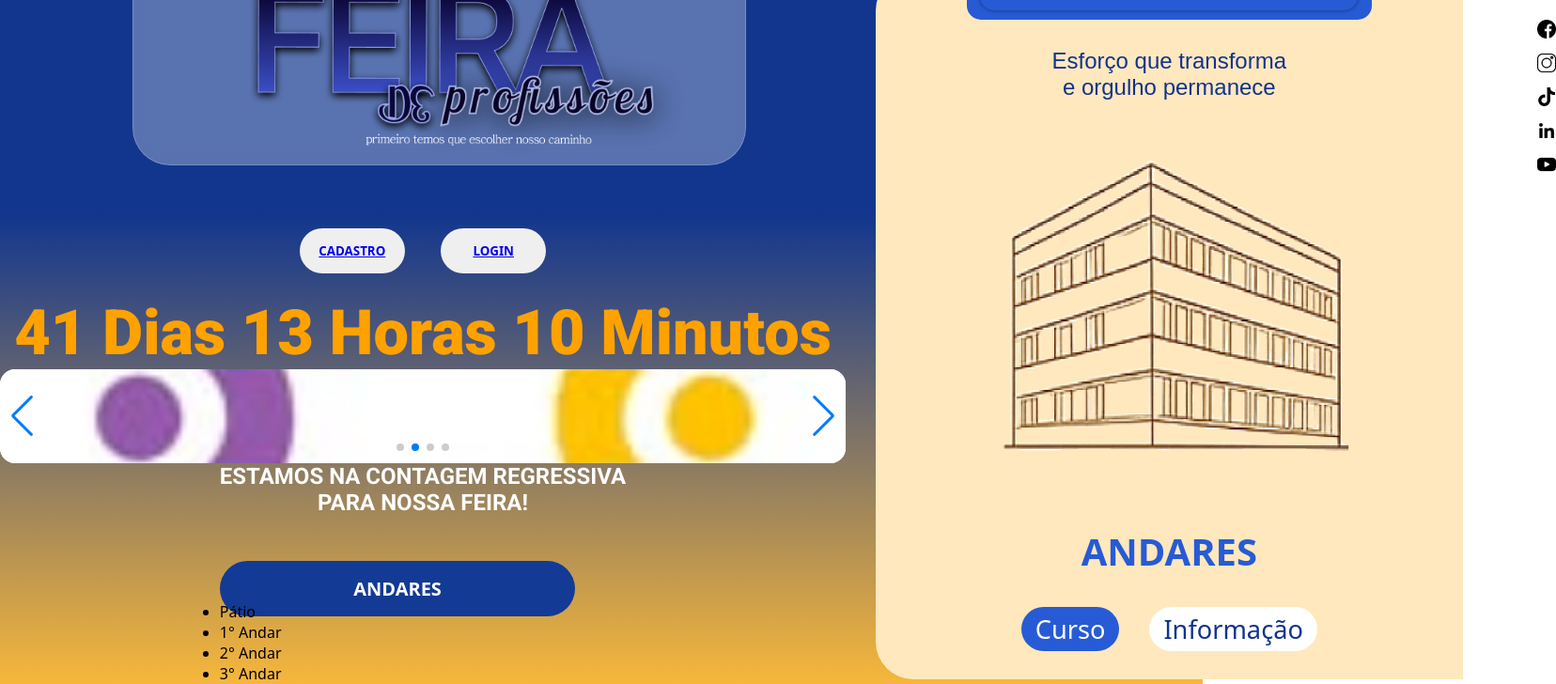
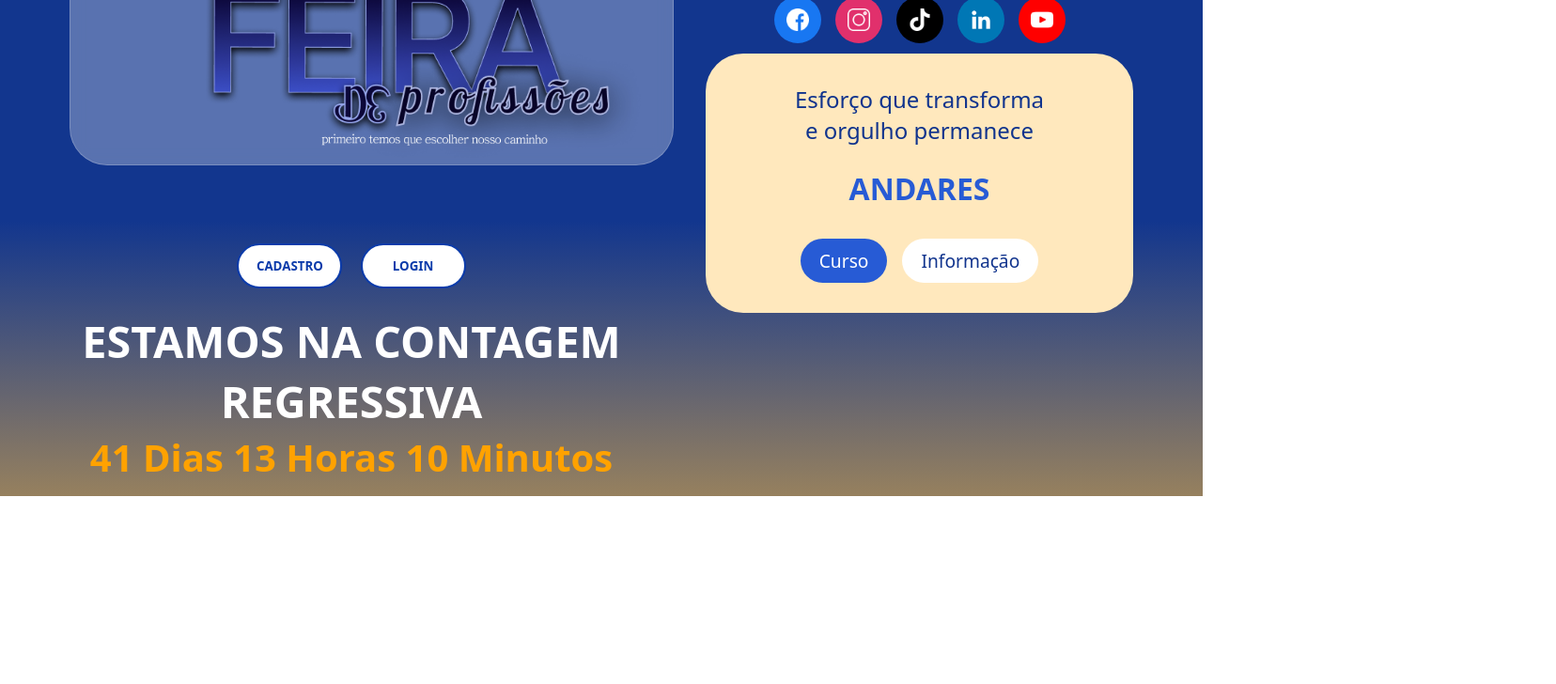
Before and after one commit to Mandeds/Feira-de-Profissoes, a React (Vite) app: page / in a window 1280 px wide. Shown: the part 272-1000 px from the top of the page at 94% size, 1656 px wide, since content can reach past the window. After the commit the page ends 800 px from the top, so only its background shows below. Built offline with nearby package versions, Linux system fonts and the light colour scheme.

Commit message:
Mudanças

```diff
--- a/src/react/home/home.jsx
+++ b/src/react/home/home.jsx
@@ -156,53 +156,15 @@ export default function Home() {
                     </div>
 
                     <h1 className="horario">
+                    <h3>ESTAMOS NA CONTAGEM REGRESSIVA</h3>
                         {timeLeft.days} Dias {timeLeft.hours} Horas {timeLeft.minutes} Minutos
                     </h1>
 
-                    <div style={{ width: '100%', maxWidth: 900, margin: '0 auto' }}>
-                        <Swiper
-                            modules={[Navigation, Pagination, A11y, Autoplay, EffectFade]}
-                            navigation
-                            pagination={{ clickable: true }}
-                            autoplay={{ delay: 3000, disableOnInteraction: false }}
-                            effect="fade"
-                            loop
-                            speed={600}
-                            spaceBetween={16}
-                            slidesPerView={1}
-                            style={{ borderRadius: 16, overflow: 'hidden' }}
-                        >
-                            {imagens.map((img) => (
-                                <SwiperSlide
-                                    key={img.id}
-                                    style={{
-                                        width: "100%",        // ocupa toda a largura do container
-                                        height: 100,          // altura fixa para todas as imagens
-                                        display: "flex",
-                                        alignItems: "center",
-                                        justifyContent: "center",
-                                        backgroundColor: "#000" // fundo para quando a imagem não cobre 100%
-                                    }}
-                                >
-                                    <img
-                                        src={img.src}
-                                        alt={img.alt}
-                                        style={{
-                                            width: "100%",
-                                            height: "100%",
-                                            objectFit: "cover", // preenche todo o slide mantendo proporção
-                                            display: "block"
-                                        }}
-                                        loading="lazy"
-                                    />
-                                </SwiperSlide>
-                            ))}
-                        </Swiper>
-                    </div>
+                    <h3 className="paranossafeira">PARA NOSSA FEIRA!</h3>
+
 
                     <div className="informacoes">
-                        <h2>ESTAMOS NA CONTAGEM REGRESSIVA</h2>
-                        <h2>PARA NOSSA FEIRA!</h2>
+
                         {/* AO SELECIONAR OS ANDARES A IMAGEM AO LADO TRCA DE ACORDO COM A OPÇÂO*/}
                         <Link className="andares" onClick={voltarTitulo} >ANDARES</Link>
                         <div className="escolhas">
@@ -239,7 +201,6 @@ export default function Home() {
                     <div className="cards_andares">
                         <h2>Esforço que transforma <br />
                             e orgulho permanece</h2>
-                        <img src={src} />
                         <div className="andares_fotos">
 
                         </div>
--- a/src/react/home/style.scss
+++ b/src/react/home/style.scss
@@ -1,16 +1,27 @@
+/* Reset básico de todos os elementos */
 * {
-    padding: 0;
-    margin: 0;
-    box-sizing: border-box;
-    font-family: system-ui, -apple-system, BlinkMacSystemFont, 'Segoe UI', Roboto, Oxygen, Ubuntu, Cantarell, 'Open Sans', 'Helvetica Neue', sans-serif;
+    padding: 0; /* remove espaçamento interno */
+    margin: 0;  /* remove espaçamento externo */
+    box-sizing: border-box; /* inclui padding e border na largura total */
+    font-family: system-ui, -apple-system, BlinkMacSystemFont, 'Segoe UI', Roboto, Oxygen, Ubuntu, Cantarell, 'Open Sans', 'Helvetica Neue', sans-serif; /* fonte padrão do sistema */
 }
 
-
-.container_home {
-    background-image: linear-gradient(to bottom, #12368E 50%, #F7B73B);
-    height: 1000px;
+/* Configuração do body e html */
+body, html {
+    width: 100%;
+    height: 100%;
+    overflow-x: hidden; /* evita barra horizontal */
 }
 
+/* Container principal da home */
+.container_home {
+    background-image: linear-gradient(to bottom, #12368E 50%, #F7B73B); /* gradiente vertical */
+    min-height: 100vh; /* altura mínima = tela toda */
+    width: 100%;
+    overflow-x: hidden;
+}
+
+/* Header da página */
 header {
     width: 100%;
     padding: 15px 40px;
@@ -18,234 +29,308 @@ header {
     display: flex;
     align-items: center;
     justify-content: space-between;
-    box-shadow: 0px 4px 5px rgba(0, 0, 0, 0.25);
+    box-shadow: 0px 4px 5px rgba(0, 0, 0, 0.25); /* sombra abaixo do header */
 }
 
+/* Logo principal */
 header img:nth-child(1) {
     height: 80px;
 }
 
+/* Logo ou ícone secundário */
 header img:nth-child(3) {
     height: 45px;
-    transition: all 0.5s ease-in-out;
+    transition: all 0.5s ease-in-out; /* efeito suave */
 }
 
+/* Hover do ícone do header */
 header img:nth-child(3):hover {
-    transform: scale(1.2);
+    transform: scale(1.2); /* aumenta o tamanho ao passar o mouse */
 }
 
-
-
-
-.link {
-    text-decoration: none;
+/* Botões / links principais */
+.link, .link1 {
+    text-decoration: none; /* remove underline */
     background-color: #F4BF50;
     color: #10338D;
     font-family: Arial, Helvetica, sans-serif;
     font-weight: 700;
     padding: 12px 25px;
-    border-radius: 36px 0px 0px 36px;
     transition: all 0.3s ease-in-out;
 }
 
+/* Bordas arredondadas específicas */
+.link {
+    border-radius: 36px 0px 0px 36px; /* arredonda só um lado */
+}
 .link1 {
-    text-decoration: none;
-    background-color: #F4BF50;
-    color: #10338D;
-    font-family: Arial, Helvetica, sans-serif;
-    font-weight: 700;
-    padding: 12px 25px;
     border-radius: 0px 36px 36px 0px;
-    transition: all 0.3s ease-in-out;
 }
 
+/* Hover para suavizar bordas */
 .link:hover,
 .link1:hover {
     border-radius: 45px;
 }
 
-/* SECTION PRINCIPAL */
-
-
+/* SEÇÃO PRINCIPAL */
+.container_main {
+    display: flex;
+    flex-wrap: wrap; /* quebra linhas em telas menores */
+    justify-content: center;
+    gap: 2rem; /* espaçamento entre elementos */
+    margin-top: 3rem;
+    width: 100%;
+}
 
 .container_principal {
     display: flex;
     flex-direction: column;
     align-items: center;
+    max-width: 600px; /* limite de largura */
+    width: 100%;
 }
 
+/* Caixa principal da feira */
 .container_principal>.feira {
     height: 230px;
-    margin-top: 60px;
-    margin-bottom: 45px;
-    margin-left: 35px;
-    padding-right: 50px;
-    background-color: rgba(255, 255, 255, 0.3);
-    /* fundo semi-transparente */
+    margin: 60px auto 45px auto;
+    padding: 0 20px;
+    background-color: rgba(255, 255, 255, 0.3); /* transparente com blur */
     border-radius: 40px;
     backdrop-filter: blur(10px);
-    /* efeito acrílico */
     -webkit-backdrop-filter: blur(10px);
-    /* para compatibilidade com Safari */
     border: 1px solid rgba(255, 255, 255, 0.2);
-    /* opcional: borda suave */
-
 }
 
-.container_principal button {
+/* Container dos botões */
+.botoes {
+    display: flex;
+    justify-content: center; /* centraliza horizontalmente */
+    gap: 1.2rem; /* espaço entre os botões */
+    margin-top: 1rem;
+}
+
+/* Botões */
+.botoes button {
     border-radius: 40px;
     height: 3rem;
     width: 7rem;
     color: #0b3baa;
-    margin: 0 1.2rem;
-    border: none;
-    border: #EFB657;
-    font-family: system-ui, -apple-system, BlinkMacSystemFont, 'Segoe UI', Roboto, Oxygen, Ubuntu, Cantarell, 'Open Sans', 'Helvetica Neue', sans-serif;
+    background-color: #fff; /* fundo branco */
+    border: 2px solid #0b3baa; /* contorno azul */
     font-weight: 600;
-    transition: all calc(0.5s) ease;
+    cursor: pointer;
+    transition: all 0.3s ease;
+    display: flex;
+    align-items: center;
+    justify-content: center;
+    padding: 0;
 }
 
-.container_principal button:hover {
-    transform: scale(1.3);
+/* Links dentro do botão */
+.botoes button a {
+    text-decoration: none; /* remove underline */
+    color: inherit; /* herda a cor do botão */
+    width: 100%;
+    height: 100%;
+    display: flex;
+    align-items: center;
+    justify-content: center;
+    font-weight: 800;
 }
 
-.container_main {
-    display: flex;
-    gap: 2rem;
-    margin-top: 3rem;
 
+/* Hover dos botões */
+.container_principal button:hover {
+    transform: scale(1.1);
 }
 
+/* Horário em destaque */
 .horario {
     font-weight: 900;
-    font-size: 50pt;
-    font-family: 'Roboto', sans-serif;
+    font-size: 2.5rem;
     margin-top: 1.5rem;
     color: #ffa200;
+    text-align: center;
 }
 
+.horario h3 {
+ color: white;
+}
+
+.paranossafeira {
+    color: white;
+    font-size: 50px;
+}
+
+/* Informações da seção */
+.informacoes {
+    text-align: center;
+}
 .informacoes>h2 {
     color: white;
     font-family: "Roboto";
-    display: flex;
-    justify-content: center;
-    align-items: center;
-}
-
-.informacoes>h2:nth-child(2) {
-    margin-bottom: 4rem;
 }
 
 .informacoes>.andares {
-    padding: 1rem 8.9rem;
+    display: inline-block;
+    margin-top: 1.5rem;
+    padding: 1rem 2rem;
     background-color: #133A94;
     color: white;
-    font-family: system-ui, -apple-system, BlinkMacSystemFont, 'Segoe UI', Roboto, Oxygen, Ubuntu, Cantarell, 'Open Sans', 'Helvetica Neue', sans-serif;
     font-weight: 600;
     font-size: 20px;
     text-decoration: none;
     border-radius: 40px;
-    transition: all calc(0.5s) ease;
+    transition: all 0.5s ease;
 }
 
-// container_secundaria
-
+/* Container secundário */
 .container_secundaria {
     display: flex;
     flex-direction: column;
     align-items: center;
-    width: 48.8%;
-
+    max-width: 500px; /* não estoura em telas menores */
+    width: 100%;
+    padding-left: 45px;
 }
 
-.container_secundaria>.card_instituto {
+/* Cartão do instituto */
+.card_instituto {
     background-color: #275BD5;
     padding: .6rem .9rem;
     border-radius: 15px;
     color: white;
     font-weight: bolder;
     font-size: 20pt;
-    margin-top: 2rem;
-    z-index: 1000;
+    margin-top: 1rem;
+    text-align: center;
 }
 
-.container_secundaria>.card_instituto>.card_interno {
-    padding: 0.9rem 5.8rem;
-    border-radius: 15px;
-    box-shadow: 0px 0px 5px rgba(0, 0, 0, 0.459);
+/* Cartões de andares */
+.cards_andares {
+    background-color: #FFE8BD;
+    width: 100%;
+    padding: 2rem 1rem;
+    margin-top: 0.7rem;
+    border-radius: 40px;
+    text-align: center;
 }
 
-.container_secundaria>.cards_andares {
-    background-color: #FFE8BD;
-    width: 100%;
-    height: 47rem;
-    padding: 3rem;
-    margin-top: -50px;
-    border-radius: 40px 0px 0px 40px;
+.cards_andares h2 {
+    font-weight: lighter;
+    color: #10338D;
+    margin-bottom: 1.5rem;
 }
 
-.container_secundaria>.cards_andares h2 {
-    font-family: "arial", sans-serif;
-    font-weight: lighter;
-    color: #10338D;
-    text-align: center;
-    padding-top: 2rem;
+/* Redes sociais */
+.redesSociais {
+    display: flex;
+    gap: 15px;
+    justify-content: center;
+    align-items: center;
+    margin-top: 20px;
 }
 
-.redesSociais {
-    position: absolute;
-    margin-left: 22rem;
-}
-
-.redesSociais img {
-    display: flex;
-    height: 20px;
-    margin-left: 200%;
-    margin-bottom: 1rem;
-}
-
-.imagens {
-    display: flex;
-}
-
-.container_secundaria h3 {
+.redesSociais a {
     display: flex;
     justify-content: center;
     align-items: center;
-    font-size: 2.5rem;
-    font-family: system-ui, -apple-system, BlinkMacSystemFont, 'Segoe UI', Roboto, Oxygen, Ubuntu, Cantarell, 'Open Sans', 'Helvetica Neue', sans-serif;
+    width: 50px;
+    height: 50px;
+    border-radius: 50%; /* ícones circulares */
+    transition: transform 0.3s, box-shadow 0.3s; /* animação hover */
+}
+
+.redesSociais a img {
+    width: 24px;
+    height: 24px;
+    filter: brightness(0) invert(1); /* deixa ícone branco */
+}
+
+.redesSociais a:hover {
+    transform: scale(1.2);
+    box-shadow: 0 4px 15px rgba(0, 0, 0, 0.3); /* sombra ao passar mouse */
+}
+
+/* Cores específicas para cada rede social */
+.redesSociais a:nth-child(1) { background-color: #1877f2; } /* Facebook */
+.redesSociais a:nth-child(2) { background-color: #e1306c; } /* Instagram */
+.redesSociais a:nth-child(3) { background-color: #000000; } /* TikTok */
+.redesSociais a:nth-child(4) { background-color: #0077b5; } /* LinkedIn */
+.redesSociais a:nth-child(5) { background-color: #ff0000; } /* YouTube */
+
+/* Títulos secundários */
+.container_secundaria h3 {
+    font-size: 2rem;
     color: #275BD5;
+    margin: 1rem 0;
+}
+
+/* Links adicionais */
+.Link2, .Link3 {
+    text-decoration: none;
+    font-size: 1.2rem;
+    font-weight: 500;
+    padding: 10px 20px;
+    border-radius: 48px;
 }
 
 .Link2 {
-    text-decoration: none;
     background-color: #275BD5;
     color: white;
-    font-size: 1.7rem;
-    font-family: system-ui, -apple-system, BlinkMacSystemFont, 'Segoe UI', Roboto, Oxygen, Ubuntu, Cantarell, 'Open Sans', 'Helvetica Neue', sans-serif;
-    font-weight: 500;
-    padding: 15px;
-    padding-top: 5px;
-    padding-bottom: 5px;
-    border-radius: 48px;
+}
+.Link3 {
+    background-color: white;
+    color: #10338D;
 }
 
-.Link3 {
-    text-decoration: none;
-    background-color: white;
-    color: #10338D;
-    font-size: 1.7rem;
-    font-family: system-ui, -apple-system, BlinkMacSystemFont, 'Segoe UI', Roboto, Oxygen, Ubuntu, Cantarell, 'Open Sans', 'Helvetica Neue', sans-serif;
-    font-weight: 500;
-    padding: 15px;
-    padding-top: 5px;
-    padding-bottom: 5px;
-    border-radius: 48px;
-}
-
+/* Container de links */
 .links {
     display: flex;
     justify-content: center;
-    padding-top: 2rem;
-    gap: 2rem;
+    flex-wrap: wrap;
+    gap: 1rem;
+    margin-top: 2rem;
 }
+
+/* Container das escolhas */
+.escolhas {
+    display: flex;
+    justify-content: center; /* centraliza horizontalmente */
+    margin-top: 2rem;
+}
+
+.escolhas nav ul {
+    list-style: none; /* remove bullets */
+    display: flex;
+    gap: 1.5rem; /* espaço entre os itens */
+    padding: 0;
+    margin: 0;
+}
+
+.escolhas nav ul li {
+    padding: 0.6rem 1.2rem; /* espaço interno */
+    border-radius: 40px; /* mesma estética arredondada dos botões */
+    border: 2px solid #0b3baa; /* contorno azul igual aos botões */
+    font-weight: 900;
+    color: #0b3baa;
+    transition: all 0.3s ease;
+    display: flex;
+    align-items: center;
+    justify-content: center;
+}
+
+/* Efeito hover igual ao dos botões */
+.escolhas nav ul li:hover {
+    background-color: #0f48cc;
+    color: #fff;
+    transform: scale(1.05);
+}
+
+/* Estado ativo opcional */
+.escolhas nav ul li.active {
+    background-color: #f1f1f1;
+    color: #fff;
+}
```
